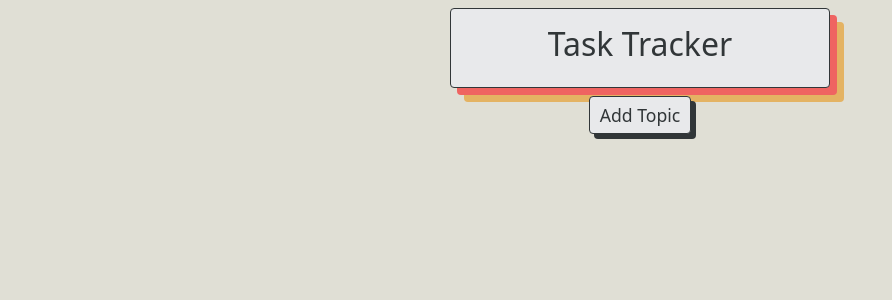
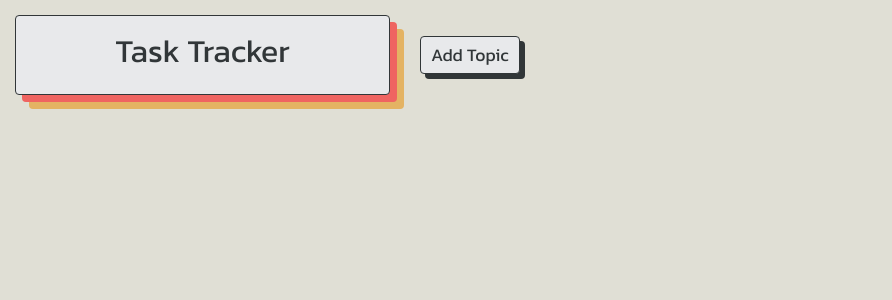
Before and after one commit to Kbrums/task-tracker, a React (Create React App) app: page / in a window 1280 px wide. Shown: the top 300 px of the page, without its empty margins (0-892 px from the left). Built offline with nearby package versions, Linux system fonts and the light colour scheme.

Commit message:
too much styling

```diff
--- a/public/index.html
+++ b/public/index.html
@@ -2,13 +2,16 @@
 <html lang="en">
   <head>
     <meta charset="utf-8" />
-    <link rel="icon" href="%PUBLIC_URL%/favicon.ico" />
+    <!--link rel="icon" href="%PUBLIC_URL%/favicon.ico" /-->
     <link
      rel="stylesheet"
       href="https://cdn.jsdelivr.net/npm/bootstrap@5.1.3/dist/css/bootstrap.min.css"
       integrity="sha384-1BmE4kWBq78iYhFldvKuhfTAU6auU8tT94WrHftjDbrCEXSU1oBoqyl2QvZ6jIW3"
       crossorigin="anonymous"
     />
+    <link rel="preconnect" href="https://fonts.googleapis.com">
+    <link rel="preconnect" href="https://fonts.gstatic.com" crossorigin>
+    <link href="https://fonts.googleapis.com/css2?family=Kanit&family=Source+Code+Pro&display=swap" rel="stylesheet">
     <meta name="viewport" content="width=device-width, initial-scale=1" />
     <meta name="theme-color" content="#000000" />
     <meta
--- a/src/app/App.css
+++ b/src/app/App.css
@@ -1,21 +1,25 @@
 .App {
   text-align: left;
+  font-family: 'Kanit', sans-serif;
+
 }
 
 .header-container {
   display: flex;
-  justify-content: space-around;
-  margin: 8px;
+  flex-direction: row;
+  justify-content: left;
+  align-items: center;
+  margin: 15px;
 }
 
 .App-header {
   background-color: #E8E9EB;
-  min-height: 80px;
+  height: 80px;
   display: flex;
   width: 30%;
   justify-content: space-around;
   align-items: center;
-  font-size: calc(10px + 2vmin);
+  /**font-family: 'Kanit', sans-serif;**/
   color: #313638;
   border: 1px solid #313638;
   border-radius: 4px;
--- a/src/app/App.js
+++ b/src/app/App.js
@@ -1,5 +1,7 @@
 import './App.css';
+import '../features/topics/Topics.css';
 import Topics from '../features/topics/Topics'
+import NewTopicForm from '../components/NewTopicForm'
 
 
 function App() {
@@ -9,8 +11,9 @@ function App() {
         <header className="App-header">
           <h2>Task Tracker</h2>
         </header>
+        <NewTopicForm />
       </div>
-      <div className="main-container">
+      <div className="body-container">
         <Topics />
       </div>
     </div>
--- a/src/components/NewTopicForm.js
+++ b/src/components/NewTopicForm.js
@@ -49,6 +49,7 @@ export default function NewTopicForm() {
                             <Form.Control
                                 value={title}
                                 type='text'
+                                maxLength='35'
                                 onChange={(e) => setTitle(e.currentTarget.value)}/>
                         </Form.Group>
                      </Form>
--- a/src/features/tasks/Task.js
+++ b/src/features/tasks/Task.js
@@ -1,5 +1,3 @@
-import Form from 'react-bootstrap/Form';
-import CloseButton from 'react-bootstrap/CloseButton';
 import { useDispatch } from 'react-redux';
 import { toggleProgress, toggleCompletion, removeTask } from './tasksSlice';
 import './Tasks.css';
@@ -8,7 +6,7 @@ import './Tasks.css';
 export default function Task({task, type, topicId}) {
 
     const dispatch = useDispatch();
-    const { id, inProgress, isComplete} = task;
+    const { id, isComplete} = task;
 
     const handleToggleProgress = (e) => {
         dispatch(toggleProgress({id: id}));
--- a/src/features/tasks/Tasks.css
+++ b/src/features/tasks/Tasks.css
@@ -18,6 +18,16 @@
 
 .task-descr-container{
     padding: 5px;
+    margin-left: 3px;
+    /**font-family: 'Source Code Pro', monospace;**/
+}
+
+.task-descr {
+    max-width: 100%;
+    overflow: hidden;
+    text-overflow: ellipsis;
+    white-space: wrap;
+    display: block;
 }
 
 .task-footer-container{
@@ -49,6 +59,7 @@
     border: 1px solid #313638;
     color: E8E9EB;
     border-radius: 4px;
+    margin-left: 0px;
 }
 
 .add-task-button:hover {
--- a/src/features/tasks/Tasks.js
+++ b/src/features/tasks/Tasks.js
@@ -15,11 +15,11 @@ export default function Tasks({topicId, showCompleted}) {
 
     return(
         <>
+            {inProgressTasks.map((task) => (
+                <Task task={task} type='in-progress' topicId={topicId}/>
+            ))}
             {noProgressTasks.map((task) => (
                 <Task task={task} type='no-progress' topicId={topicId}/>
-            ))}
-            {inProgressTasks.map((task) => (
-                <Task task={task} type='in-progress' topicId={topicId}/>
             ))}
             {showCompleted ? completedTasks.map((task) => (
                 <Task task={task} type='complete' topicId={topicId}/>
--- a/src/features/topics/Topic.js
+++ b/src/features/topics/Topic.js
@@ -2,7 +2,6 @@ import { useDispatch } from "react-redux";
 import { removeTopic, toggleShowCompleted } from "./topicsSlice";
 import { removeTask } from '../tasks/tasksSlice';
 import Form from "react-bootstrap/Form";
-import CloseButton from "react-bootstrap/CloseButton";
 import NewTaskForm from "../../components/NewTaskForm";
 import Tasks from "../tasks/Tasks";
 import './Topics.css';
--- a/src/features/topics/Topics.css
+++ b/src/features/topics/Topics.css
@@ -16,7 +16,7 @@
 
 .topics-container {
     margin-left: 10px;
-    margin-top: 12px;
+    margin-top: 30px;
     display: flex;
     flex-wrap: wrap;
     align-items: flex-start;
@@ -37,6 +37,8 @@
 
 .add {
     box-shadow: 5px 5px #313638;
+    height: fit-content;
+    margin-left: 30px;
 }
 
 .submit {
--- a/src/features/topics/Topics.js
+++ b/src/features/topics/Topics.js
@@ -1,19 +1,18 @@
 import { useSelector } from "react-redux";
 import { selectTopics } from "./topicsSlice";
 import Topic from './Topic';
-import NewTopicForm from "../../components/NewTopicForm";
+
 
 export default function Topics() {
     const topics = useSelector(selectTopics);
 
     return (
+        <>
         <div className='body-container'>
-            <div className="head-container">
-                <NewTopicForm />
-            </div>
             <div className='topics-container'>
                 {Object.values(topics).map( topic => <Topic topic={topic}/>)}
             </div>
         </div>
+        </>
     );
 }
```
Also changed, not shown: 1 other file (tests, documents, lock files or other folders).
